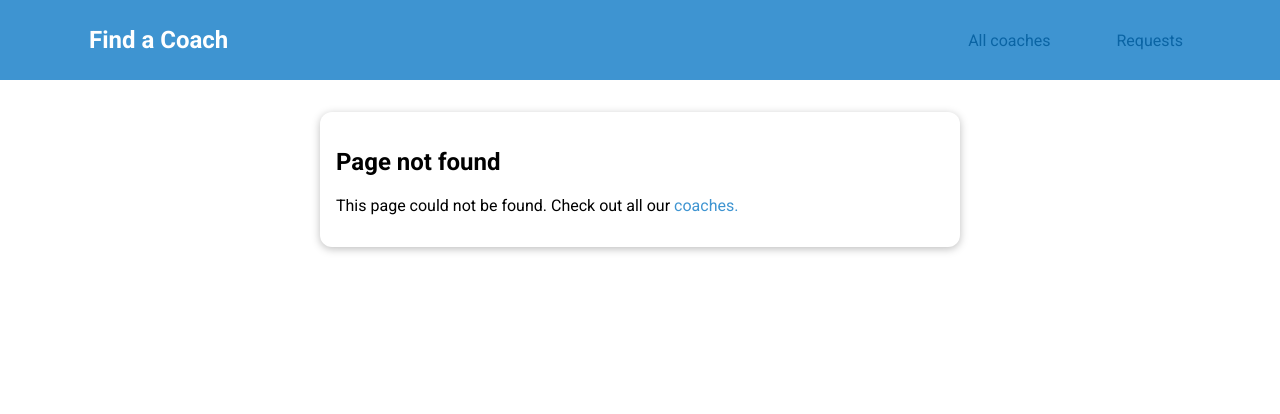
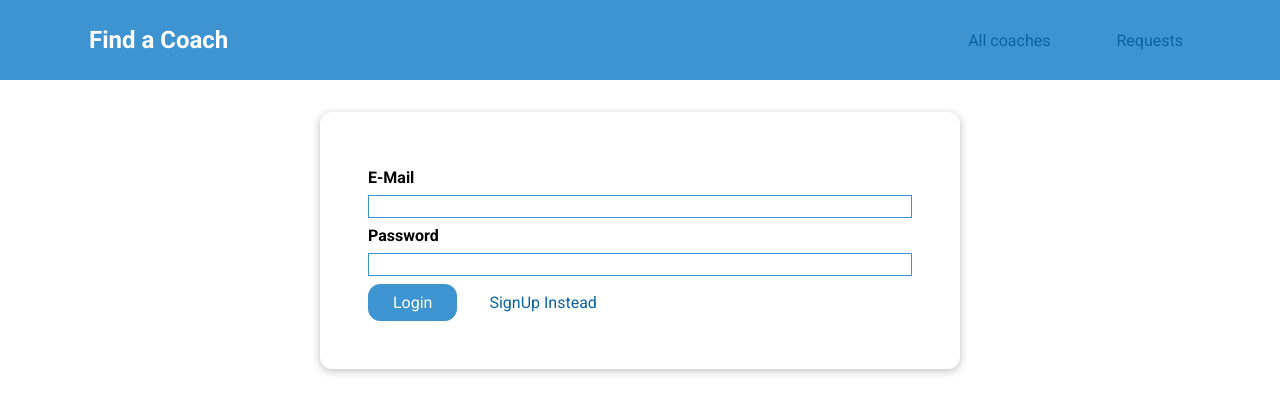
Before and after one commit to areshovsepyan/coacher, a Vue app: page /auth in a window 1280 px wide. Before the commit this address had no page. Shown: the top 414 px of the page. Built offline with nearby package versions, Linux system fonts and the light colour scheme.

Commit message:
UserAuth page implemented, added auth state in vuex

```diff
--- /dev/null
+++ b/src/pages/auth/UserAuth.vue
@@ -0,0 +1,105 @@
+<template>
+  <base-card>
+    <form @submit.prevent="submitForm">
+      <div class="form-control">
+        <label for="email">E-Mail</label>
+        <input type="email" id="email" v-model.trim="email" />
+      </div>
+      <div class="form-control">
+        <label for="password">Password</label>
+        <input type="password" id="password" v-model.trim="password" />
+      </div>
+      <p v-if="!formIsValid">Please enter a valid email and password</p>
+      <base-button>{{ submitButtonCaption }}</base-button>
+      <base-button type="button" mode="flat" @click="switchAuthMode">{{
+        switchModeButtonCaption
+      }}</base-button>
+    </form>
+  </base-card>
+</template>
+
+<script>
+export default {
+  data() {
+    return {
+      email: '',
+      password: '',
+      formIsValid: true,
+      mode: 'login',
+    };
+  },
+  methods: {
+    submitForm() {
+      this.formIsValid = true;
+      if (
+        this.email === '' ||
+        !this.email.includes('@') ||
+        this.password.length < 6
+      ) {
+        this.formIsValid = false;
+        return;
+      }
+      // send http request:
+    },
+    switchAuthMode() {
+      if (this.mode === 'login') {
+        this.mode = 'signup';
+      } else {
+        this.mode = 'login';
+      }
+    },
+  },
+  computed: {
+    submitButtonCaption() {
+      if (this.mode === 'login') {
+        return 'Login';
+      } else {
+        return 'SignUp';
+      }
+    },
+    switchModeButtonCaption() {
+      if (this.mode === 'login') {
+        return 'SignUp Instead';
+      } else {
+        return 'Login Instead';
+      }
+    },
+  },
+};
+</script>
+
+<style scoped>
+form {
+  margin: 1rem;
+  padding: 1rem;
+}
+
+.form-control {
+  margin: 0.5rem 0;
+}
+
+label {
+  font-weight: bold;
+  margin-bottom: 0.5rem;
+  display: block;
+}
+
+input,
+textarea {
+  display: block;
+  width: 100%;
+  font: inherit;
+  border: 1px solid #3e94d1;
+  pad: 0.15rem;
+}
+
+input:focus,
+textarea:focus {
+  border-color: #3e94d1;
+  background-color: #b5e0ff;
+  outline: none;
+}
+p {
+  color: red;
+}
+</style>
--- a/src/router.js
+++ b/src/router.js
@@ -5,6 +5,7 @@
 import CoachRegister from './pages/coaches/CoachRegister.vue';
 import ContactCoach from './pages/requests/ContactCoach.vue';
 import RequestReceived from './pages/requests/RequestReceived.vue';
+import UserAuth from './pages/auth/UserAuth.vue';
 import NotFound from './pages/NotFound.vue';
 
 const router = createRouter({
@@ -22,6 +23,7 @@
     },
     { path: '/register', component: CoachRegister },
     { path: '/requests', component: RequestReceived },
+    { path: '/auth', component: UserAuth },
     { path: '/:notFound(.*)', component: NotFound },
   ],
 });
--- /dev/null
+++ b/src/store/modules/auth/actions.js
@@ -0,0 +1 @@
+export default {};
--- /dev/null
+++ b/src/store/modules/auth/getters.js
@@ -0,0 +1 @@
+export default {};
--- /dev/null
+++ b/src/store/modules/auth/mutations.js
@@ -0,0 +1 @@
+export default {};
```
Also changed, not shown: src/store/modules/auth/index.js (added, +12 -0 lines).
